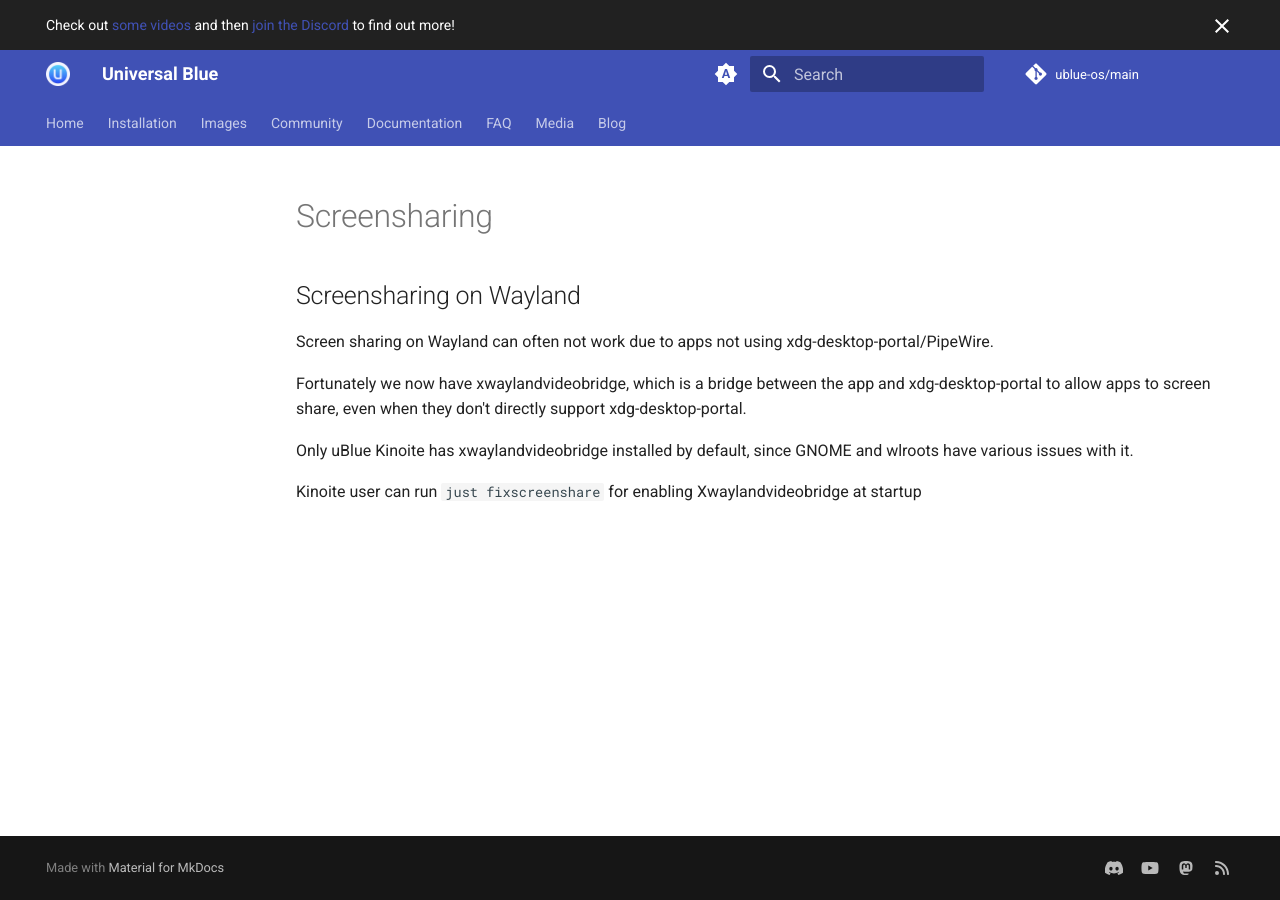
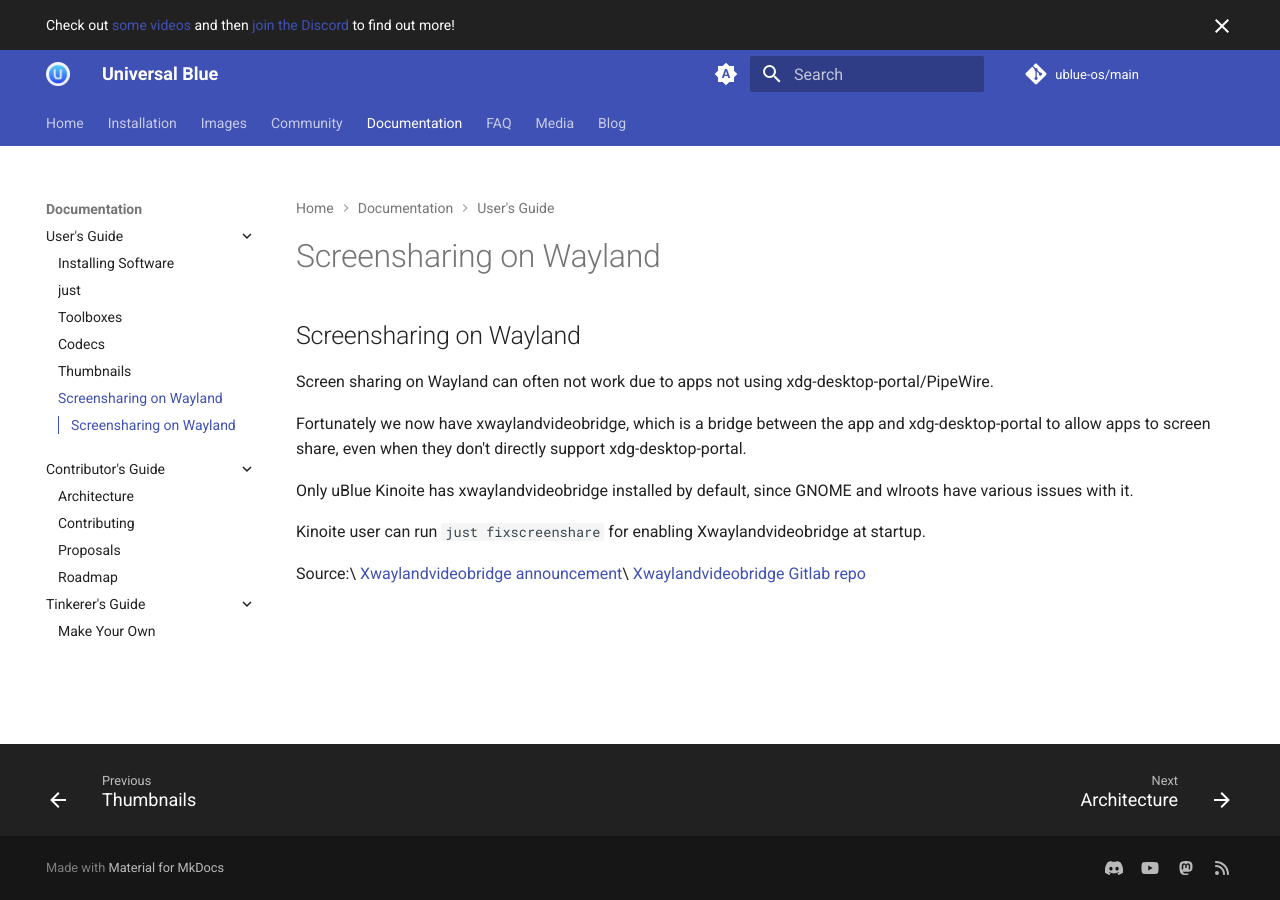
Before and after one commit to ublue-os/website, an MkDocs documentation site: the page built from docs/guide/screensharing.md, in a window 1280 px wide. Built offline with MkDocs 1.6.1 and Material for MkDocs 9.7.7, drawn with Linux system fonts in a browser that asks for light colours; comment, search, counter and statistics services are not loaded.

Commit message:
add source to xwaylandbridge project and announcement

````diff
--- a/docs/guide/screensharing.md
+++ b/docs/guide/screensharing.md
@@ -6,4 +6,8 @@ Fortunately we now have xwaylandvideobridge, which is a bridge between the app a
 
 Only uBlue Kinoite has xwaylandvideobridge installed by default, since GNOME and wlroots have various issues with it.
 
-Kinoite user can run ```just fixscreenshare``` for enabling Xwaylandvideobridge at startup
+Kinoite user can run ```just fixscreenshare``` for enabling Xwaylandvideobridge at startup.
+
+Source:\
+[Xwaylandvideobridge announcement](https://blog.davidedmundson.co.uk/blog/xwaylandvideobridge/)\
+[Xwaylandvideobridge Gitlab repo](https://invent.kde.org/system/xwaylandvideobridge)
--- a/mkdocs.yml
+++ b/mkdocs.yml
@@ -115,6 +115,7 @@ nav:
           - Toolboxes: guide/toolbox.md
           - Codecs: guide/codecs.md
           - Thumbnails: guide/thumbnails.md
+          - Screensharing on Wayland: guide/screensharing.md
       - Contributor's Guide:
           - Architecture: architecture.md
           - Contributing: CONTRIBUTING.md
````
